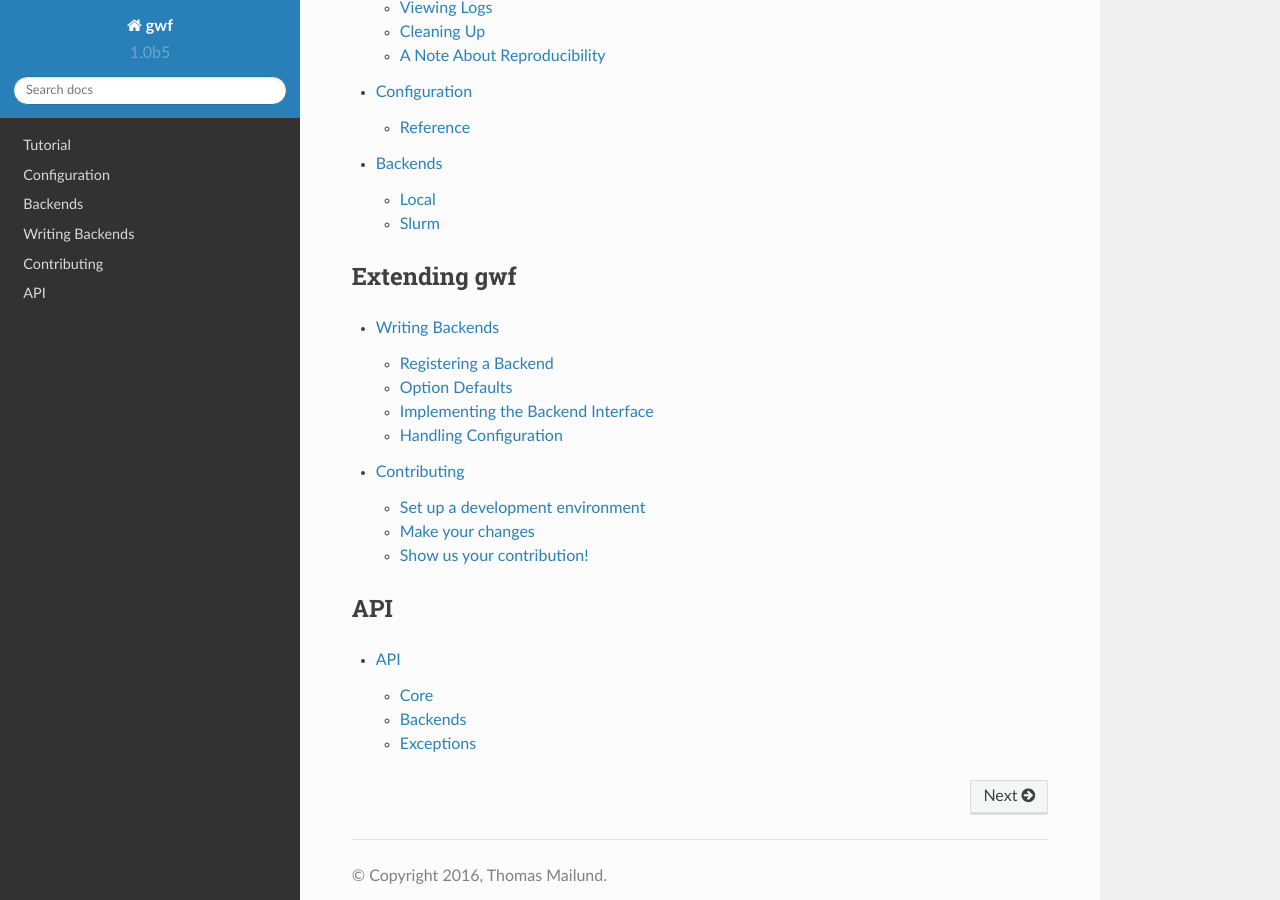
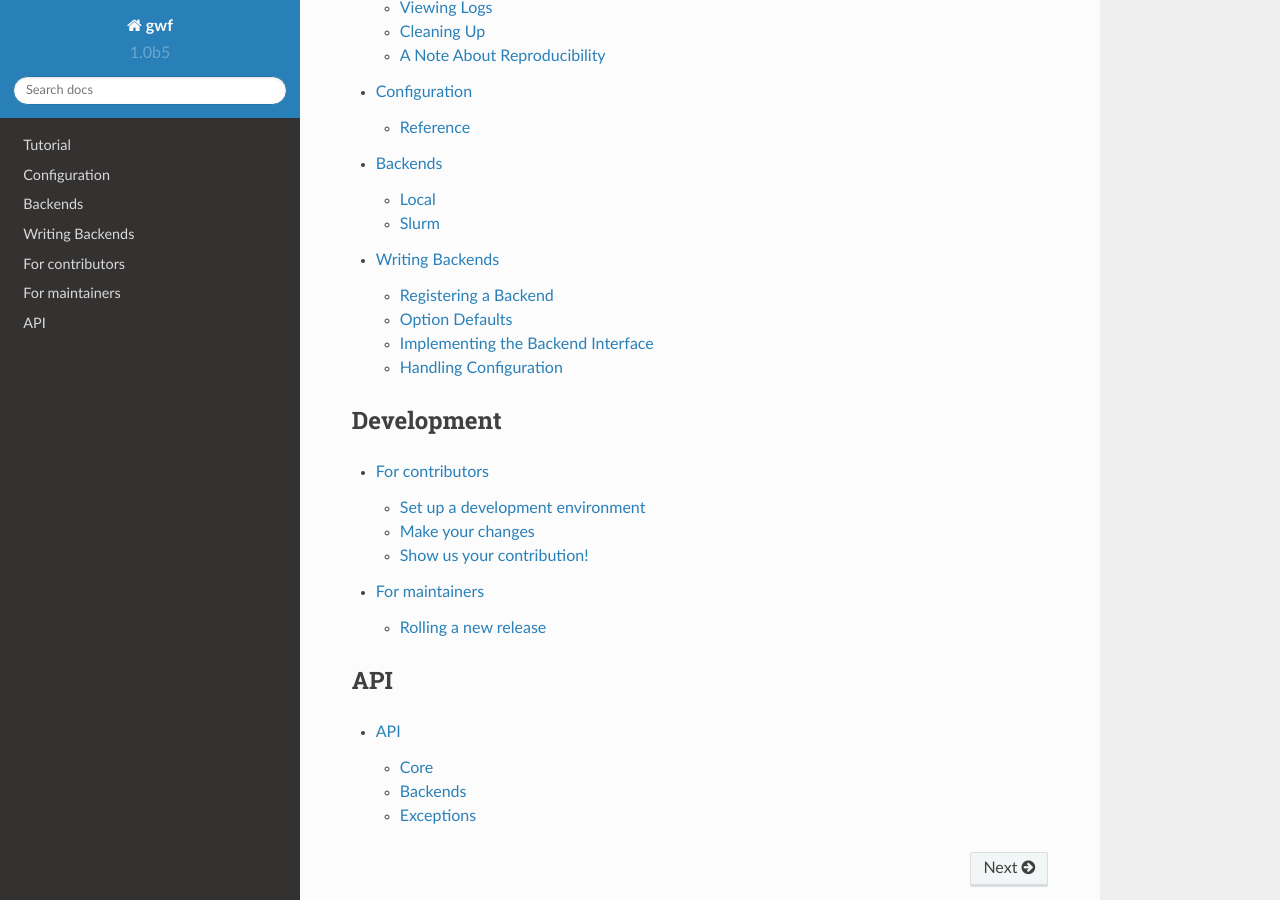
Before and after one commit to gwforg/gwf, a Sphinx documentation site: the page built from docs/index.rst, in a window 1280 px wide and 900 px high, scrolled down 1295 px. Built offline with Sphinx 7.4.7 and the Read the Docs theme 2.0.0, drawn with Linux system fonts in a browser that asks for light colours; some of the changed lines change nothing that is shown.

Commit message:
Add documentation for maintainers

```diff
--- a/docs/contributing.rst
+++ b/docs/forcontributors.rst
@@ -1,5 +1,5 @@
-Contributing
-============
+For contributors
+================
 
 We appreciate all contributions to *gwf*, not just contributions to the code! Think something is missing from the
 documentation? Defined useful snippets for your text editor? Add it and submit a pull request!
--- /dev/null
+++ b/docs/formaintainers.rst
@@ -0,0 +1,46 @@
+For maintainers
+===============
+
+The *gwf* build, testing and deployment process is automated through Travis
+with some safety measures provided by GitHub.
+
+The ``master`` branch is protected and changes can not be pushed directly to this
+branch. The requirements for merging a feature branch into ``master`` are:
+
+1. All changes must be made on feature branches and then merged into `master`
+   when the tests pass.
+2. The feature branch must be completely up to date with `master` before merging.
+
+This ensures that ``master`` is reasonably stable. Before changes are merged into
+``master`` they should be discussed and reviewed via a PR.
+
+Rolling a new release
+---------------------
+
+1. Make sure that all changes for the new release have been merged into ``master``
+   and that tests pass. Check `Travis <https://travis-ci.org/mailund/gwf>`_.
+
+2. Create a new branch for the release, named ``release-vX.X.X``.
+
+3. In the release branch, increase the version number in ``gwf/__init__.py``.
+
+4. Make any other release-related changes such as adding new contributors to
+   ``CONTRIBUTORS.rst``.
+
+5. Commit the changes and push the branch. Wait for tests to run.
+
+6. Open a `pull request <https://github.com/gwforg/gwf/pulls>`_ for the release.
+   Request a reviewer for the PR and wait for comments.
+
+7. Merge the PR into master when everyone's happy. Wait for tests to run.
+
+8. Make a new `release <https://github.com/gwforg/gwf/releases>`_. Specify
+   ``vX.X.X`` as the tag name. The title should be a short description of the
+   changes in the release. The description should contain a brief change log.
+   Note any deprecations!
+
+9. Click `Publish release` and pop a bottle of champagne!
+
+Creating the release on GitHub will automatically run all tests (again),
+build a source and wheel package and deploy them to PyPI, and build a Conda
+package and deploy it to the `gwforg` channel on `Anaconda.org`.
--- a/docs/index.rst
+++ b/docs/index.rst
@@ -19,7 +19,7 @@
 
 Contributing
   We aim to make *gwf* a community developed project. Learn how to
-  :doc:`contribute </contributing>`.
+  :doc:`contribute </forcontributors>`.
 
 Installation
 ------------
@@ -55,15 +55,16 @@
    tutorial
    configuration
    backends
+   writingbackends
 
-Extending gwf
--------------
+Development
+-----------
 
 .. toctree::
    :maxdepth: 2
 
-   writingbackends
-   contributing
+   forcontributors
+   formaintainers
 
 API
 ---
```
